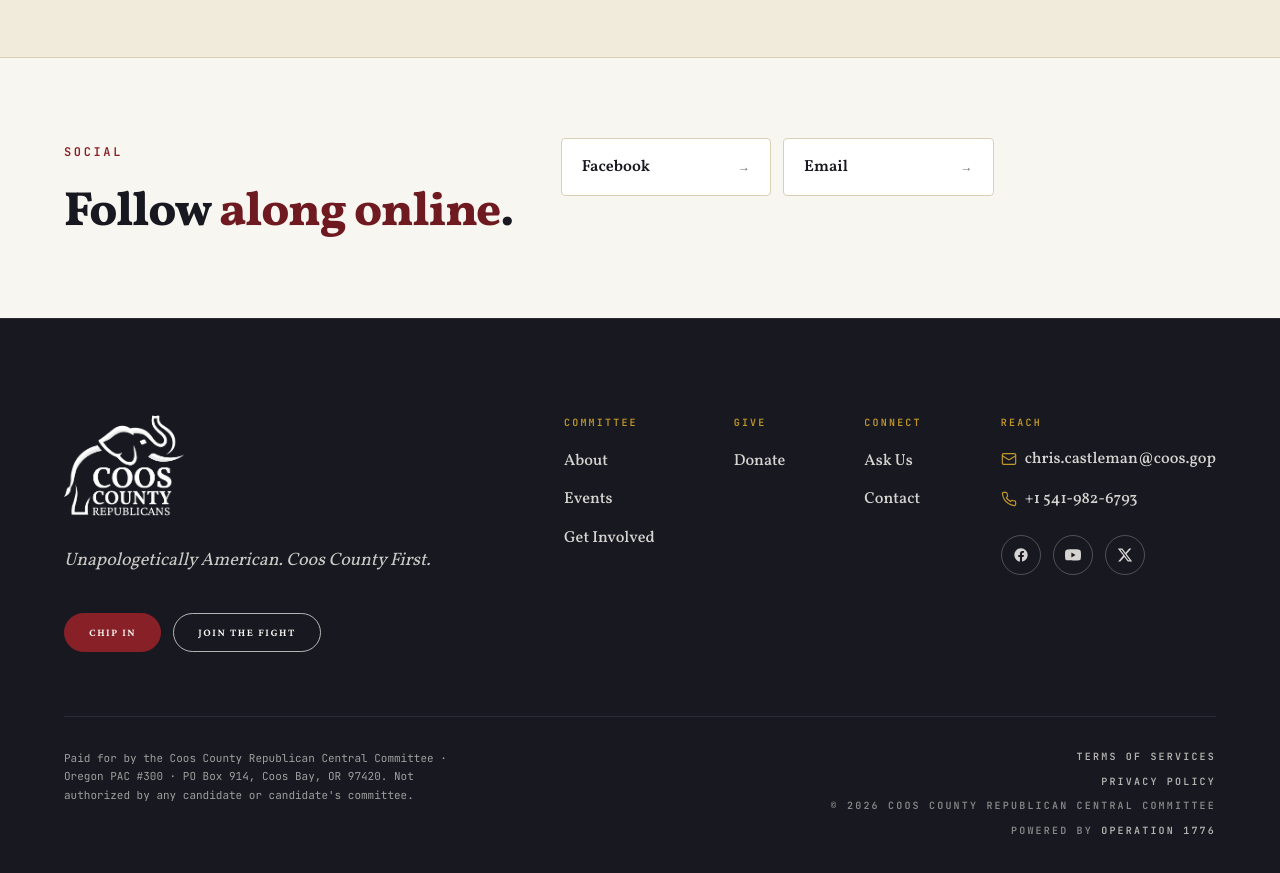
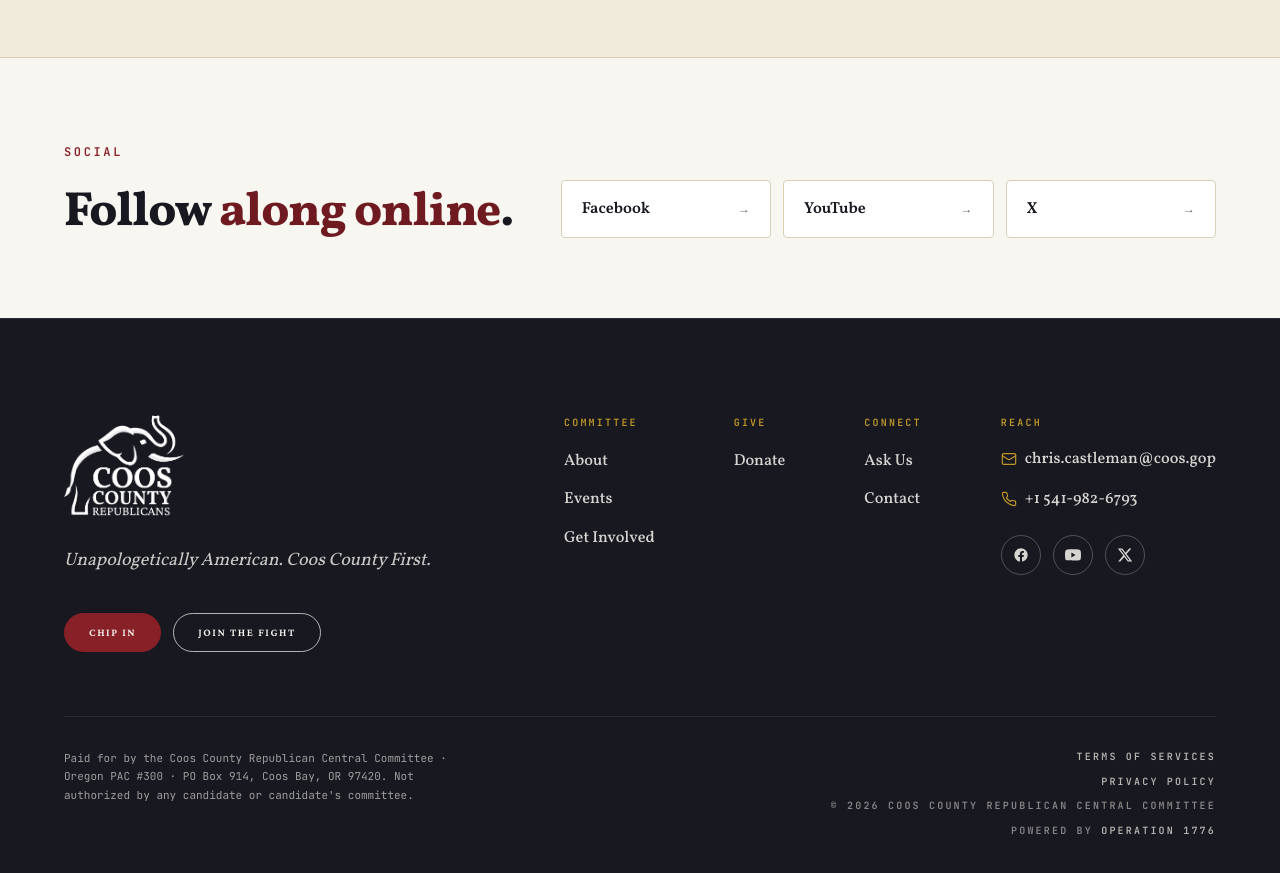
Before and after one commit to AreeshRazaKhan/coos.gop, a Next.js app: page /contact in a window 1280 px wide. Shown: the part 1740-2613 px from the top of the page. Built offline with nearby package versions, Linux system fonts and the light colour scheme.

Commit message:
donate URL swap to coos-county-republican-party-; rust button hover darkens instead of fading into ink-900; contact social tiles add YouTube/X (drop email) and align with heading
Co-Authored-By: Claude Opus 4.7 (1M context) <noreply@anthropic.com>

```diff
--- a/src/app/about/page.jsx
+++ b/src/app/about/page.jsx
@@ -178,7 +178,7 @@ const AboutPage = () => {
                     Join the fight
                   </MagneticButton>
                   <MagneticButton
-                    href="https://secure.anedot.com/friends-of-coos-county-republicans/donate"
+                    href="https://secure.anedot.com/coos-county-republican-party-/donate"
                     variant="rust"
                     size="lg"
                     external
--- a/src/app/articles/[id]/page.jsx
+++ b/src/app/articles/[id]/page.jsx
@@ -155,7 +155,7 @@ const ArticleDetailPage = async ({ params }) => {
                     Join the fight
                   </MagneticButton>
                   <MagneticButton
-                    href="https://secure.anedot.com/friends-of-coos-county-republicans/donate"
+                    href="https://secure.anedot.com/coos-county-republican-party-/donate"
                     variant="ghost-light"
                     size="md"
                     external
--- a/src/app/articles/page.jsx
+++ b/src/app/articles/page.jsx
@@ -42,7 +42,7 @@ const ArticlesPage = async () => {
                 Join the fight
               </MagneticButton>
               <MagneticButton
-                href="https://secure.anedot.com/friends-of-coos-county-republicans/donate"
+                href="https://secure.anedot.com/coos-county-republican-party-/donate"
                 variant="ghost"
                 size="lg"
                 external
--- a/src/app/contact/page.jsx
+++ b/src/app/contact/page.jsx
@@ -6,7 +6,8 @@ import SiteHeader from '@/components/site-header'
 
 const SOCIAL_LINKS = [
   { href: 'https://www.facebook.com/cooscountyconservatives', label: 'Facebook' },
-  { href: 'mailto:chris.castleman@coos.gop', label: 'Email' },
+  { href: 'https://www.youtube.com/@CitizenCouncil', label: 'YouTube' },
+  { href: 'https://x.com/RobTaylorReport', label: 'X' },
 ]
 
 export const metadata = {
@@ -144,7 +145,7 @@ const ContactPage = () => {
                 <em className="font-italic not-italic text-ochre-600">along online</em>.
               </h2>
             </div>
-            <ul className="tablet:col-span-7 grid grid-cols-2 sm:grid-cols-3 gap-3">
+            <ul className="tablet:col-span-7 tablet:self-end grid grid-cols-2 sm:grid-cols-3 gap-3">
               {SOCIAL_LINKS.map((social) => (
                 <li key={social.label}>
                   <Link
--- a/src/app/get-involved/page.jsx
+++ b/src/app/get-involved/page.jsx
@@ -10,7 +10,7 @@ const WAYS_TO_HELP = [
     title: 'Donate',
     body: 'Every dollar comes from a person with a name. Locally raised, locally spent, on Coos County races and ground game.',
     accent: 'rust',
-    href: 'https://secure.anedot.com/friends-of-coos-county-republicans/donate',
+    href: 'https://secure.anedot.com/coos-county-republican-party-/donate',
     cta: 'Donate',
   },
   {
@@ -184,7 +184,7 @@ const GetInvolvedPage = () => {
             </p>
             <div className="flex flex-wrap gap-4">
               <MagneticButton
-                href="https://secure.anedot.com/friends-of-coos-county-republicans/donate"
+                href="https://secure.anedot.com/coos-county-republican-party-/donate"
                 variant="rust"
                 size="lg"
                 external
--- a/src/components/home/cta-section.jsx
+++ b/src/components/home/cta-section.jsx
@@ -2,7 +2,7 @@ import Link from 'next/link'
 
 import MagneticButton from '@/components/ui/magnetic-button'
 
-const DONATE_URL = 'https://secure.anedot.com/friends-of-coos-county-republicans/donate'
+const DONATE_URL = 'https://secure.anedot.com/coos-county-republican-party-/donate'
 
 const DONATE_TIERS = [
   { amount: 25, label: '$25' },
--- a/src/components/home/hero.jsx
+++ b/src/components/home/hero.jsx
@@ -3,7 +3,7 @@ import Image from 'next/image'
 import SiteHeader from '@/components/site-header'
 import MagneticButton from '@/components/ui/magnetic-button'
 
-const DONATE_URL = 'https://secure.anedot.com/friends-of-coos-county-republicans/donate'
+const DONATE_URL = 'https://secure.anedot.com/coos-county-republican-party-/donate'
 
 const Hero = () => {
   return (
--- a/src/components/home/site-footer.jsx
+++ b/src/components/home/site-footer.jsx
@@ -16,7 +16,7 @@ const NAV_COLUMNS = [
     label: 'Give',
     links: [
       {
-        href: 'https://secure.anedot.com/friends-of-coos-county-republicans/donate',
+        href: 'https://secure.anedot.com/coos-county-republican-party-/donate',
         text: 'Donate',
       },
     ],
@@ -119,7 +119,7 @@ const SiteFooter = () => {
 
             <div className="mt-10 flex flex-wrap gap-3">
               <MagneticButton
-                href="https://secure.anedot.com/friends-of-coos-county-republicans/donate"
+                href="https://secure.anedot.com/coos-county-republican-party-/donate"
                 variant="rust"
                 size="md"
                 external
--- a/src/components/home/site-nav.jsx
+++ b/src/components/home/site-nav.jsx
@@ -17,7 +17,7 @@ const NAV_LINKS = [
   { href: '/contact', label: 'Contact' },
 ]
 
-const DONATE_URL = 'https://secure.anedot.com/friends-of-coos-county-republicans/donate'
+const DONATE_URL = 'https://secure.anedot.com/coos-county-republican-party-/donate'
 
 const SiteNav = () => {
   const [menuOpen, setMenuOpen] = useState(false)
--- a/src/components/mobile-menu.jsx
+++ b/src/components/mobile-menu.jsx
@@ -7,7 +7,7 @@ import { useEffect } from 'react'
 
 import MagneticButton from '@/components/ui/magnetic-button'
 
-const DONATE_URL = 'https://secure.anedot.com/friends-of-coos-county-republicans/donate'
+const DONATE_URL = 'https://secure.anedot.com/coos-county-republican-party-/donate'
 
 const MobileMenu = ({ open, onClose, links }) => {
   useEffect(() => {
--- a/src/components/site-header.jsx
+++ b/src/components/site-header.jsx
@@ -17,7 +17,7 @@ const NAV_LINKS = [
   { href: '/contact', label: 'Contact' },
 ]
 
-const DONATE_URL = 'https://secure.anedot.com/friends-of-coos-county-republicans/donate'
+const DONATE_URL = 'https://secure.anedot.com/coos-county-republican-party-/donate'
 
 const SiteHeader = () => {
   const [menuOpen, setMenuOpen] = useState(false)
--- a/src/components/ui/magnetic-button.jsx
+++ b/src/components/ui/magnetic-button.jsx
@@ -11,7 +11,7 @@ const VARIANT_CLASSES = {
     'bg-transparent text-ink-900 border-ink-900 hover:bg-ink-900 hover:text-paper',
   'ghost-light':
     'bg-transparent text-moonlight border-moonlight/70 hover:bg-moonlight hover:text-ink-900 hover:border-moonlight',
-  rust: 'bg-rust text-paper border-rust hover:bg-ink-900 hover:border-ink-900',
+  rust: 'bg-rust text-paper border-rust hover:bg-[#6e2418] hover:border-[#6e2418]',
 }
 
 const SIZE_CLASSES = {
```
